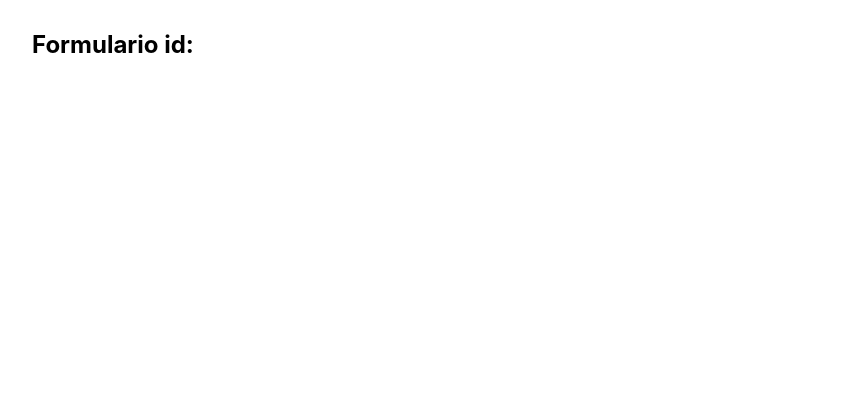
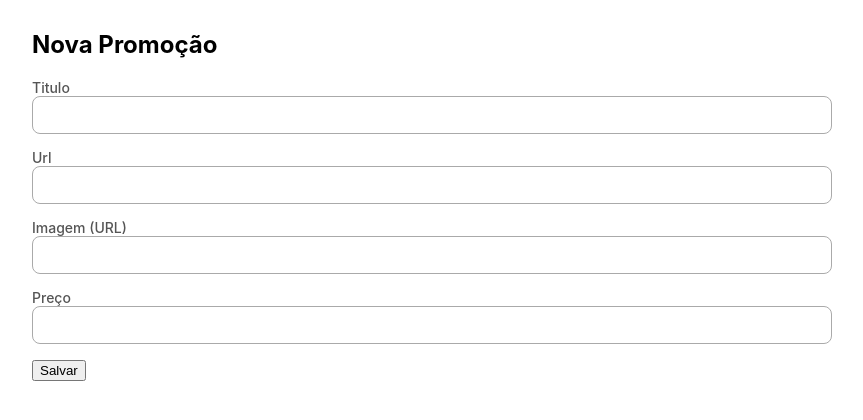
Before and after one commit to bernardo300/PoromotionLista, a React (Create React App) app in the folder web/: page /create in a window 1280 px wide. Shown: the top 420 px of the page, without its empty margins (208-1071 px from the left). Built offline with nearby package versions, Linux system fonts and the light colour scheme.

Commit message:
Estilo formulario

```diff
--- /dev/null
+++ b/web/src/components/promotion/form/PromotionForm.css
@@ -0,0 +1,20 @@
+.promotion-form__group {
+  display: flex;
+  flex-direction: column;
+  padding-bottom: 15px;
+}
+
+.promotion-form__group label {
+  font-size: 14px;
+  font-weight: 500;
+  color: #555;
+}
+
+.promotion-form__group input {
+  border: 1px solid #aaa;
+  border-radius: 8px;
+  margin-bottom: 15px;
+  background-color: #fff;
+  padding: 0 10px;
+  height: 36px;
+}
--- a/web/src/components/promotion/form/PromotionForm.js
+++ b/web/src/components/promotion/form/PromotionForm.js
@@ -1,10 +1,29 @@
 import React from 'react'
 import {useParams} from 'react-router-dom'
+import './PromotionForm.css'
 const PromotionForm = (props) => {
   const {id} = useParams()
 return (
   <div>
-    <h2>Formulario id: {id}</h2>
+    <h2>Nova Promoção</h2>
+    <form className="promotion-form__group">
+      <label htmlFor="title">Titulo</label>
+      <input type="text" name="title" id="title"/>
+
+      <label htmlFor="url">Url</label>
+      <input type="text" name="url" id="url"/>
+
+      <label htmlFor="imgUrl">Imagem (URL)</label>
+      <input type="text" name="imgUrl" id="imgUrl"/>
+
+      <label htmlFor="number">Preço</label>
+      <input type="number" name="imgUrl" id="number"/>
+      <div>
+        <button type="submit">Salvar</button>
+      </div>
+
+
+    </form>
   </div>
 )
 }
```
